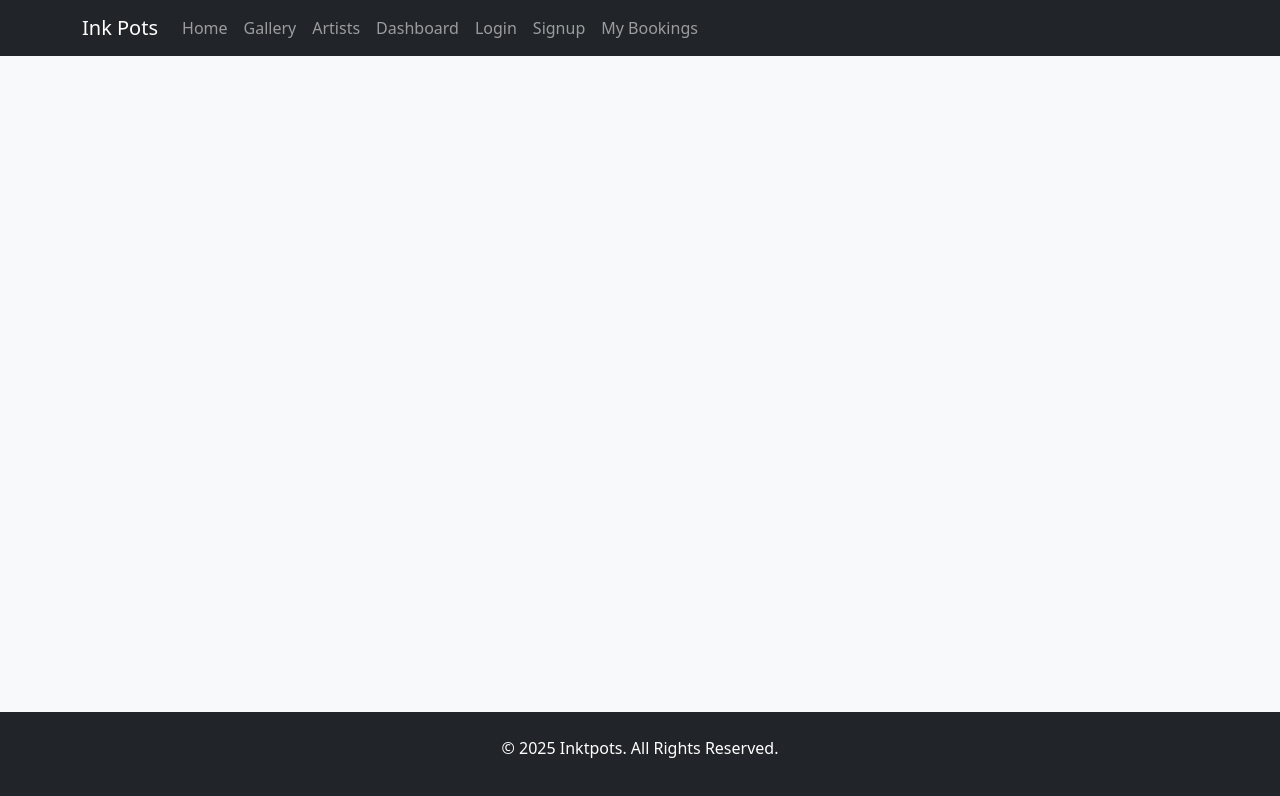
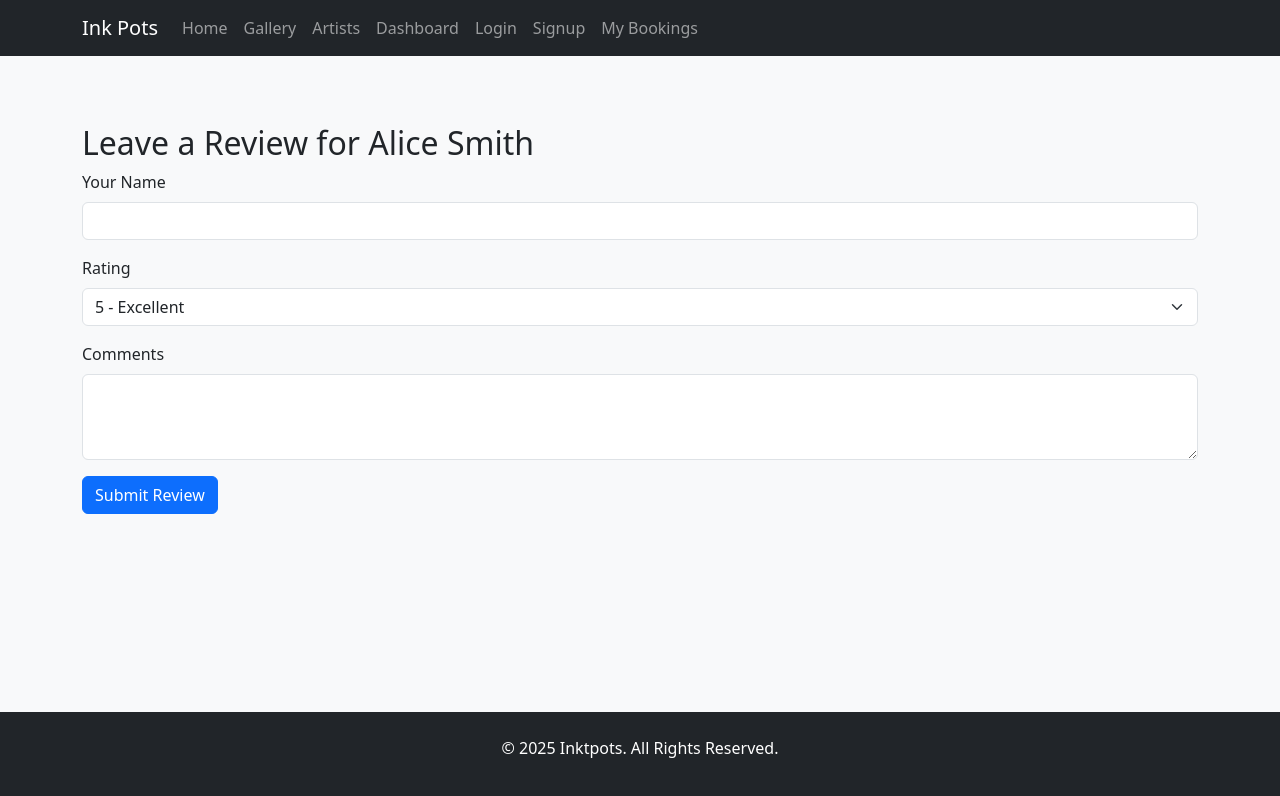
Before and after one commit to emily172/FYP-Tattoo, a React (Vite) app in the folder tattoo-web-app/: page /artists/1/review in a window 1280 px wide. Shown: the top 796 px of the page. Built offline with nearby package versions, Linux system fonts and the light colour scheme.

Commit message:
Adding a review section for each artist

```diff
--- a/tattoo-web-app/src/App.jsx
+++ b/tattoo-web-app/src/App.jsx
@@ -6,6 +6,7 @@ import Home from "./pages/Home";
 import Gallery from "./pages/Gallery";
 import Artists from "./pages/Artists";
 import ArtistProfile from "./pages/ArtistProfile";
+import ReviewForm from "./pages/ReviewForm";
 import Dashboard from "./pages/Dashboard";
 import BookingForm from "./pages/BookingForm";
 import BookingConfirmation from "./pages/BookingConfirmation";
@@ -30,6 +31,8 @@ const App = () => {
             <Route path="/artists" element={<Artists />} />
             <Route path="artists/:id" element={<ArtistProfile />} />
             <Route path="/artists/:id/book" element={<BookingForm />} />
+            <Route path="/artists/:id/review" element={<ReviewForm />} />
+
             <Route path="/dashboard" element={<Dashboard />} />
             <Route path="/booking-confirmation" element={<BookingConfirmation />} />
             <Route path="/my-bookings" element={<MyBookings />} /> {/* My Bookings */}
--- a/tattoo-web-app/src/data/artists.jsx
+++ b/tattoo-web-app/src/data/artists.jsx
@@ -14,6 +14,18 @@ export const artists = [
       open: ["2025-03-20", "2025-03-21"], // Available dates
       blocked: ["2025-03-22", "2025-03-23"], // Blocked dates
     },
+    reviews: [
+      {
+        username: "JohnDoe",
+        rating: 5,
+        comment: "Alice was amazing! The geometric design came out better than I expected.",
+      },
+      {
+        username: "JaneSmith",
+        rating: 4,
+        comment: "Alice is great, but the session lasted longer than planned.",
+      },
+    ],
   },
   {
     id: 2,
@@ -29,6 +41,18 @@ export const artists = [
       open: ["2025-03-24", "2025-03-25"],
       blocked: ["2025-03-26", "2025-03-27"],
     },
+    reviews: [
+      {
+        username: "SarahConnor",
+        rating: 5,
+        comment: "Bob's designs are bold and beautiful! Highly recommend.",
+      },
+      {
+        username: "RickGrimes",
+        rating: 3,
+        comment: "Good work, but the communication could have been better.",
+      },
+    ],
   },
   {
     id: 3,
@@ -46,5 +70,17 @@ export const artists = [
       open: ["2025-03-28", "2025-03-29"],
       blocked: ["2025-03-30", "2025-03-31"],
     },
+    reviews: [
+      {
+        username: "DarylDixon",
+        rating: 5,
+        comment: "Cara is an incredible artist! The portrait she created was perfect.",
+      },
+      {
+        username: "MaggieGreene",
+        rating: 4,
+        comment: "Very detailed work. Love the tattoo, but the session took a bit too long.",
+      },
+    ],
   },
 ];
--- a/tattoo-web-app/src/pages/ArtistProfile.jsx
+++ b/tattoo-web-app/src/pages/ArtistProfile.jsx
@@ -16,6 +16,13 @@ const ArtistProfile = () => {
     );
   }
 
+  // Helper function to calculate the average rating
+  const getAverageRating = (reviews) => {
+    if (reviews.length === 0) return "No reviews yet"; // No reviews available
+    const total = reviews.reduce((sum, review) => sum + review.rating, 0);
+    return (total / reviews.length).toFixed(1); // Average rating with 1 decimal
+  };
+
   return (
     <div className="container mt-5">
       {/* Artist Details Section */}
@@ -29,18 +36,31 @@ const ArtistProfile = () => {
         </div>
         <div className="col-md-8">
           <h2>{artist.name}</h2>
-          <p><strong>Specialty:</strong> {artist.specialty}</p>
-          <p><strong>Bio:</strong> {artist.bio || "This artist has not added a biography yet."}</p>
+          <p>
+            <strong>Specialty:</strong> {artist.specialty}
+          </p>
+          <p>
+            <strong>Bio:</strong>{" "}
+            {artist.bio || "This artist has not added a biography yet."}
+          </p>
+          <p>
+            <strong>Average Rating:</strong>{" "}
+            {getAverageRating(artist.reviews)} ⭐
+          </p>
           <div>
             {/* Book Now Button */}
-               <Link to={`/artists/${artist.id}/book`} className="btn btn-primary mt-3">
+            <Link
+              to={`/artists/${artist.id}/book`}
+              className="btn btn-primary mt-3"
+            >
               Book Now
             </Link>
           </div>
         </div>
       </div>
+
       {/* Portfolio Section */}
-       <div className="row mb">
+      <div className="row mb-5">
         <h3 className="mb-4">Portfolio</h3>
         {artist.portfolio && artist.portfolio.length > 0 ? (
           <div className="row">
@@ -64,6 +84,30 @@ const ArtistProfile = () => {
         )}
       </div>
 
+      {/* Reviews Section */}
+      <div className="row mt-5">
+        <h3>Reviews</h3>
+        {artist.reviews && artist.reviews.length > 0 ? (
+          artist.reviews.map((review, index) => (
+            <div key={index} className="mb-3">
+              <p>
+                <strong>{review.username}</strong> rated it {review.rating} ⭐
+              </p>
+              <p>{review.comment}</p>
+              <hr />
+            </div>
+          ))
+        ) : (
+          <p>No reviews yet. Be the first to leave a review!</p>
+        )}
+      </div>
+
+      {/* Leave a Review Button */}
+      <div className="mt-4">
+        <Link to={`/artists/${artist.id}/review`} className="btn btn-secondary">
+          Leave a Review
+        </Link>
+      </div>
     </div>
   );
 };
--- /dev/null
+++ b/tattoo-web-app/src/pages/ReviewForm.jsx
@@ -0,0 +1,103 @@
+import React, { useState } from "react";
+import { useParams, useNavigate } from "react-router-dom";
+import { artists } from "../data/artists";
+
+const ReviewForm = () => {
+  const { id } = useParams(); // Get artist ID from URL
+  const navigate = useNavigate();
+
+  // Find the artist by their ID
+  const artist = artists.find((artist) => artist.id === parseInt(id));
+
+  // State for review form inputs
+  const [username, setUsername] = useState("");
+  const [rating, setRating] = useState(5); // Default rating is 5
+  const [comment, setComment] = useState("");
+
+  const handleSubmit = (e) => {
+    e.preventDefault();
+
+    // Create a new review object
+    const newReview = { username, rating: parseInt(rating), comment };
+
+    // Add the review to the artist's reviews array
+    if (artist) {
+      artist.reviews = artist.reviews || []; // Ensure reviews array exists
+      artist.reviews.push(newReview);
+      localStorage.setItem("artists", JSON.stringify(artists)); // Save updates to localStorage
+      alert("Thank you for your review!");
+
+      // Reset the form fields
+      setUsername("");
+      setRating(5);
+      setComment("");
+
+      // Navigate back to the artist profile
+      navigate(`/artists/${artist.id}`);
+    } else {
+      alert("Error: Artist not found.");
+    }
+  };
+
+  if (!artist) {
+    return (
+      <div className="container mt-5">
+        <h2>Artist Not Found</h2>
+        <p>The artist you're trying to review does not exist.</p>
+        <button
+          className="btn btn-secondary"
+          onClick={() => navigate("/artists")}
+        >
+          Back to Artists
+        </button>
+      </div>
+    );
+  }
+
+  return (
+    <div className="container mt-5">
+      <h2>Leave a Review for {artist.name}</h2>
+      <form onSubmit={handleSubmit}>
+        <div className="mb-3">
+          <label className="form-label">Your Name</label>
+          <input
+            type="text"
+            className="form-control"
+            value={username}
+            onChange={(e) => setUsername(e.target.value)}
+            required
+          />
+        </div>
+        <div className="mb-3">
+          <label className="form-label">Rating</label>
+          <select
+            className="form-select"
+            value={rating}
+            onChange={(e) => setRating(e.target.value)}
+            required
+          >
+            <option value="5">5 - Excellent</option>
+            <option value="4">4 - Very Good</option>
+            <option value="3">3 - Good</option>
+            <option value="2">2 - Fair</option>
+            <option value="1">1 - Poor</option>
+          </select>
+        </div>
+        <div className="mb-3">
+          <label className="form-label">Comments</label>
+          <textarea
+            className="form-control"
+            rows="3"
+            value={comment}
+            onChange={(e) => setComment(e.target.value)}
+          ></textarea>
+        </div>
+        <button type="submit" className="btn btn-primary">
+          Submit Review
+        </button>
+      </form>
+    </div>
+  );
+};
+
+export default ReviewForm;
```
Lines whose indentation alone changed are shown as unchanged.
